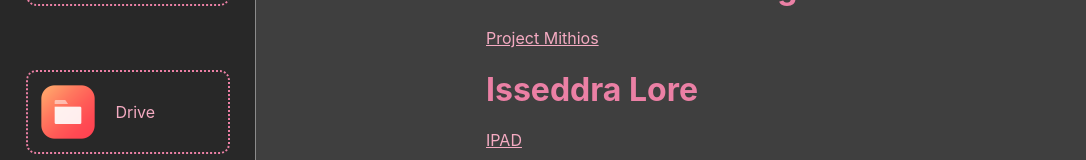
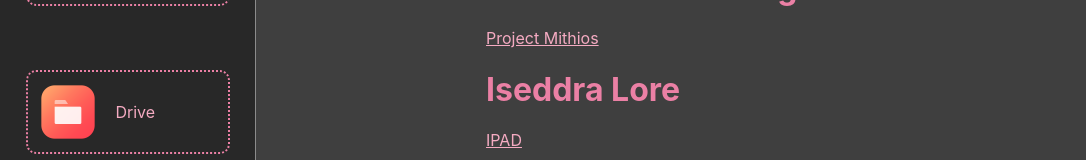
Before and after one commit to smallgiant1010/mithios_ticketing_system, a React (Create React App) app in the folder frontend/: page /resources in a window 1280 px wide. Shown: the part 142-302 px from the top of the page, without its empty margins (0-1086 px from the left). Built offline with nearby package versions, Linux system fonts and the light colour scheme.

Commit message:
Fixed Some spelling

```diff
--- a/frontend/src/components/Resources.tsx
+++ b/frontend/src/components/Resources.tsx
@@ -7,7 +7,7 @@ export default function Resources() {
     <i style={{ marginTop: "1em" }}>*Message A Manager If You Don't Have Access To One Of The Resources</i>
     <h1>Mithios Game Design Document</h1>
     <a href={gdd}>Project Mithios</a>
-    <h1>Isseddra Lore</h1>
+    <h1>Iseddra Lore</h1>
     <a href={lore}>IPAD</a>
     <h1>Map Ideas</h1>
     <a href={figma}>Figma</a>
```
